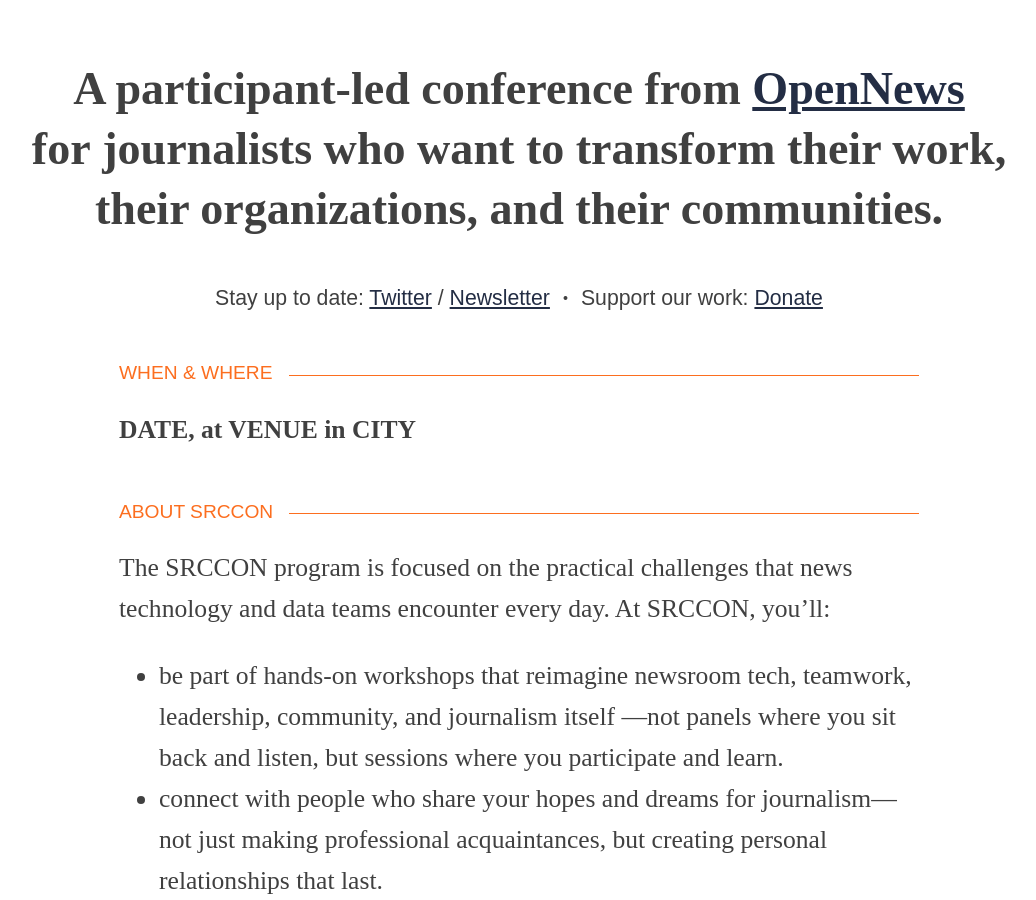
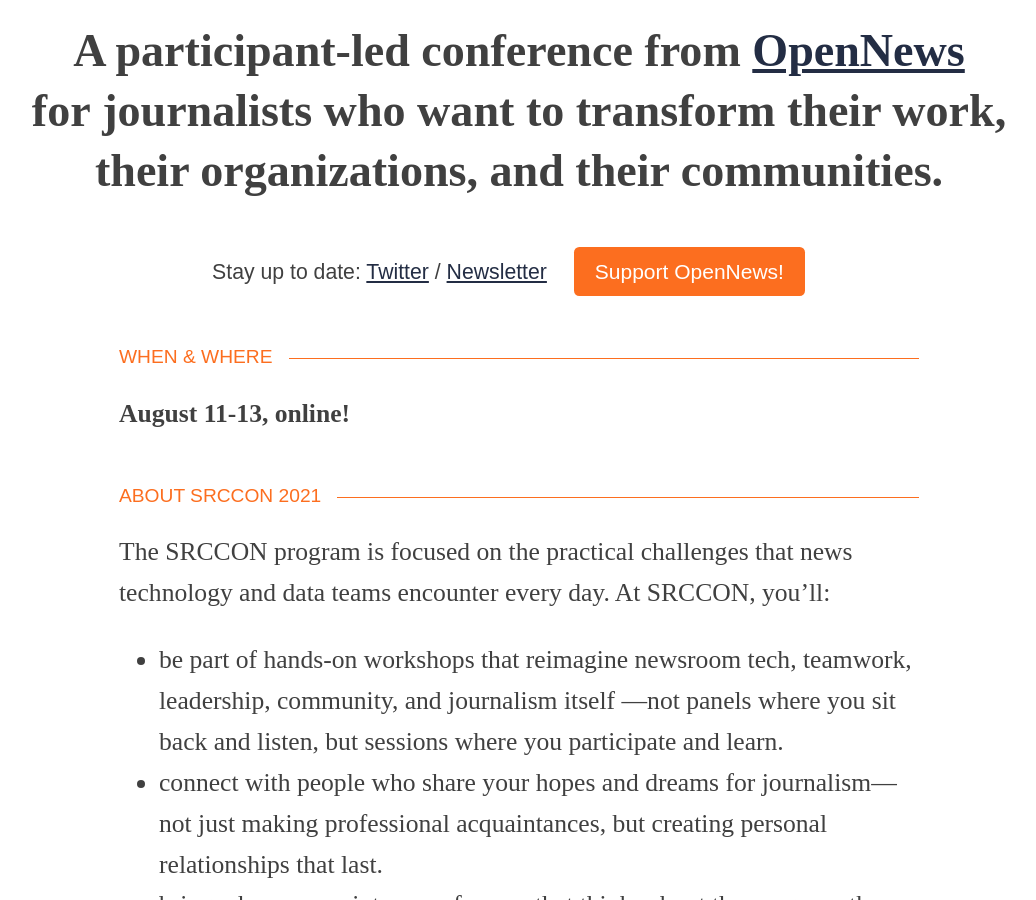
Before and after one commit to OpenNews/srccon-2021, a Jekyll site: the page built from homepage.md, in a window 1280 px wide and 900 px high, scrolled down 440 px. Shown: the whole window, without its empty margins (121-1157 px from the left). Built offline with Jekyll 4.4.1, drawn with Linux system fonts in a browser that asks for light colours; some web fonts are replaced; our own code applies the rules of GitHub Pages for plain Markdown files.

Commit message:
initial setup for 2021

```diff
--- a/_config.yml
+++ b/_config.yml
@@ -1,4 +1,4 @@
-name: SRCCON
+name: SRCCON 2021
 markdown: kramdown
 kramdown:
   smart_quotes: lsquo,rsquo,ldquo,rdquo
@@ -18,22 +18,22 @@
       path: ""
     values:
       # event_name: set this value to something like SRCCON 2020 or SRCCON:LEAD
-      event_name: SRCCON
+      event_name: SRCCON 2021
       # event_date: set this value to something like July 11 & 12
-      event_date: DATES
+      event_date: August 11-13
       # event_place: set this value to something like Minneapolis
-      event_place: PLACE
+      event_place: online!
       # event_place_abbreviation: set this value to something like MPLS
-      event_place_abbreviation: PLC
+      event_place_abbreviation: ONLINE
       # description: this value is used for meta tags AND the top of the homepage
       # html will be stripped for meta tags. Rewrite this for a topical SRCCON!
       description: A participant-led conference from <a href="https://opennews.org">OpenNews</a> for&nbsp;journalists who want to transform their work, their organizations, and their communities.
       # layout: set this value to layout_with_header_image for pages with images at top
       layout: simple_layout
       # cta_button_text: give this a value to enable the orange "call to action" button
-      cta_button_text:
+      cta_button_text: Support OpenNews!
       # cta_button_link: set this value to a URL for the orange button (ticket form, etc)
-      cta_button_link:
+      cta_button_link: https://opennews.org/donate
   - scope:
       path: ""
       type: "transcripts"
--- a/_includes/simple_footer.html
+++ b/_includes/simple_footer.html
@@ -32,8 +32,8 @@
             <p>OpenNews runs <a href="https://srccon.org">several journalism events each year</a>. The largest is SRCCON, a mid-year conference for about 300 developers, designers, and data analysts. We also gather small working groups and convenings, and topically focused SRCCON-style events.</p>
             <h3>Previous events</h3>
             <ul>
-                <li>SRCCON <a href="https://2019.srccon.org/">2019</a>, <a href="https://2018.srccon.org/">2018</a>, <a href="https://2017.srccon.org/">2017</a>, <a href="https://2016.srccon.org">2016</a>, <a href="https://2015.srccon.org">2015</a>, <a href="https://2014.srccon.org">2014</a></li>
-                <li>Topical SRCCON <a href="https://power.srccon.org/">Power</a>, <a href="https://work.srccon.org/">Work</a>, <a href="https://lead.srccon.org/">Lead</a>, <a href="https://product.srccon.org/">Product</a></li>
+                <li>SRCCON <a href="https://2020.srccon.org/">2020</a>, <a href="https://2019.srccon.org/">2019</a>, <a href="https://2018.srccon.org/">2018</a>, <a href="https://2017.srccon.org/">2017</a>, <a href="https://2016.srccon.org">2016</a>, <a href="https://2015.srccon.org">2015</a>, <a href="https://2014.srccon.org">2014</a></li>
+                <li>Topical SRCCON <a href="https://srccon.org/srccon-heart-2020/">:heart:</a>, <a href="https://power.srccon.org/">Power</a>, <a href="https://work.srccon.org/">Work</a>, <a href="https://lead.srccon.org/">Lead</a>, <a href="https://product.srccon.org/">Product</a></li>
                 <li><a href="https://srccon.org/our-resources">How we build SRCCON events</a></li>
             </ul>
         </div>
--- a/homepage.md
+++ b/homepage.md
@@ -5,7 +5,7 @@
 
 ### When & where
 
-**DATE, at VENUE in CITY**
+**August 11-13, online!**
 
 ### About {{ page.event_name }}
 
```
Also changed, not shown: scholarships.md (+0 -3 lines), .travis.yml, media/img/srccon_logo.png.
